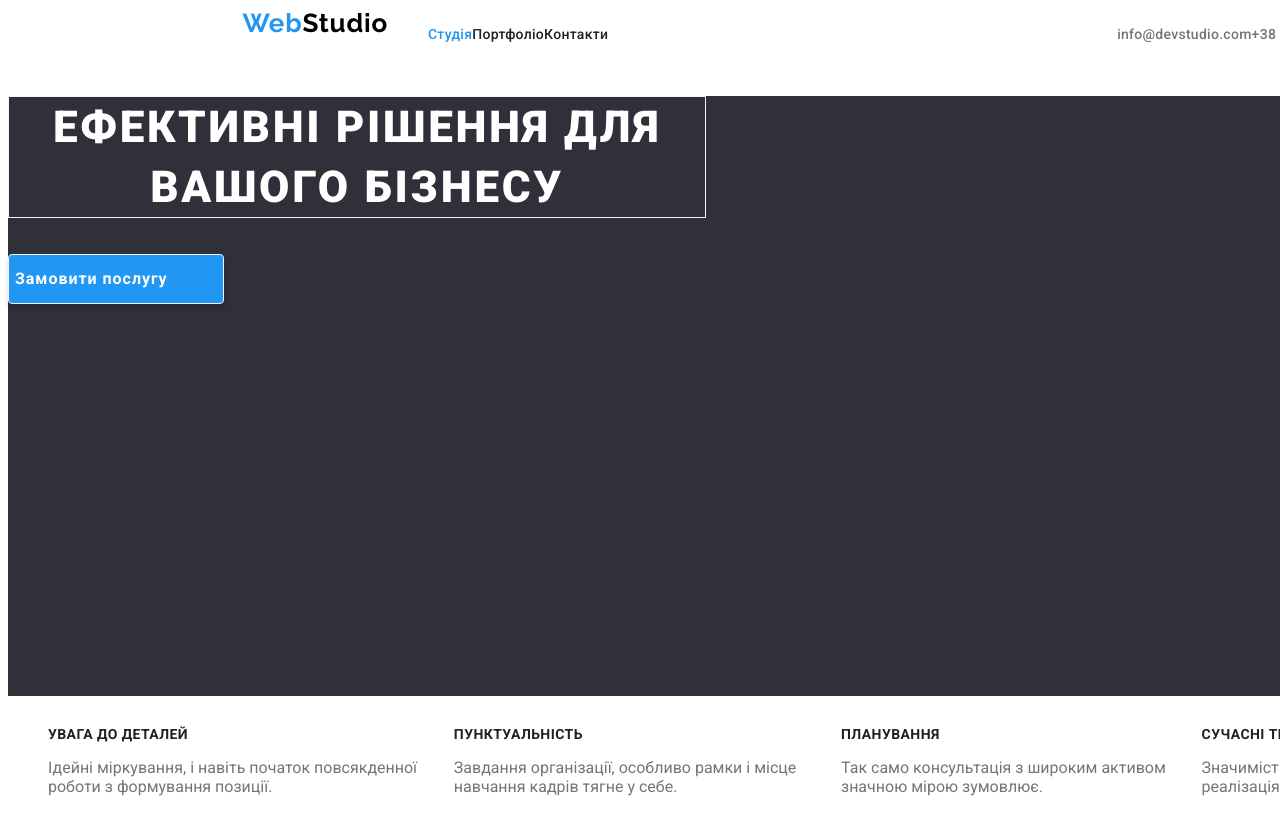
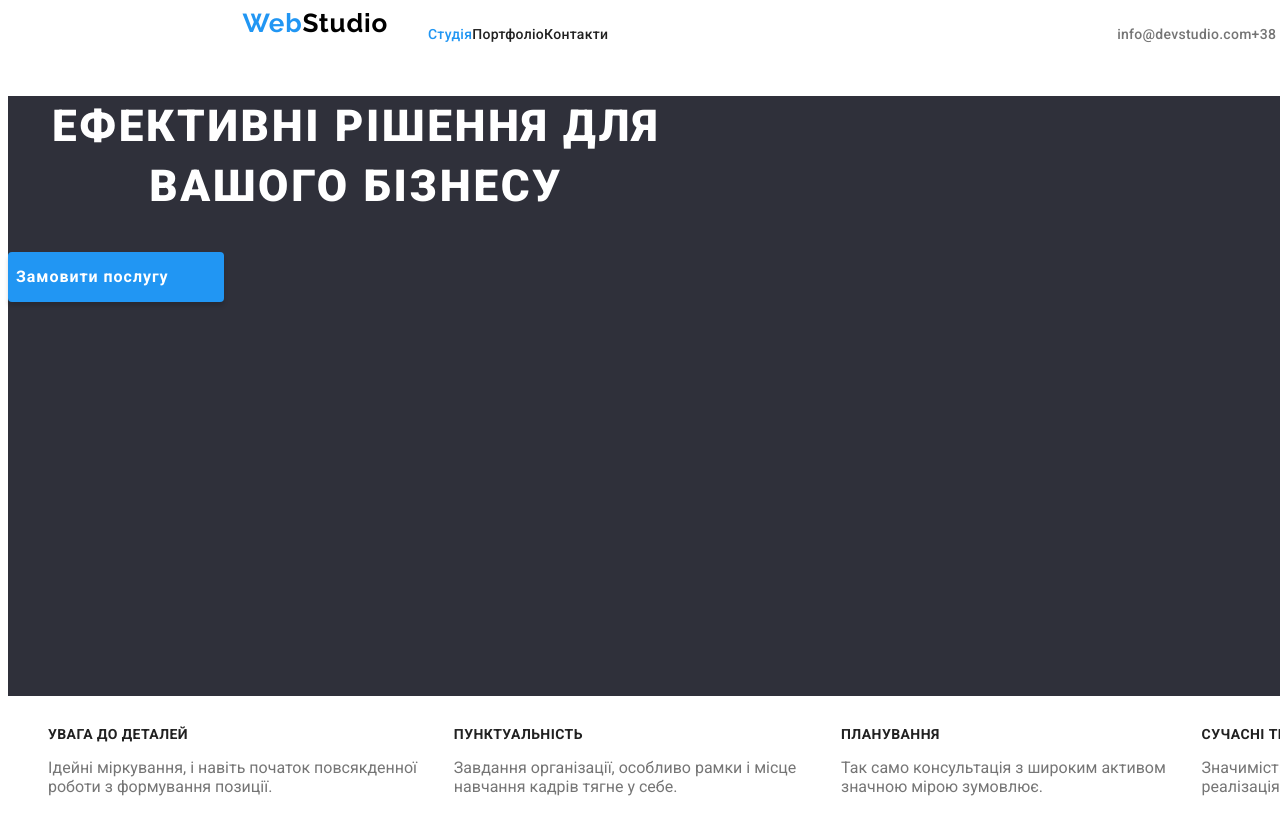
Before and after one commit to Palashynskyi/goit-markup-hw-02, a plain HTML site: page index.html in a window 1280 px wide. Shown: the top 815 px of the page. Drawn offline with Linux system fonts and the light colour scheme.

Commit message:
Update style.css

```diff
--- a/css/style.css
+++ b/css/style.css
@@ -127,7 +127,6 @@ body {
         text-transform: uppercase;
         width: 696px;
         height: 120px;
-        border: 1px solid #F5F4FA;
 }
 
 /* Content */
@@ -254,7 +253,6 @@ body {
         width: 216px;
         height: 50px;
         box-shadow: 0px 4px 4px rgba(0, 0, 0, 0.15);
-        border: 1px solid #F5F4FA;
         border-radius: 4px;
 }
 
```
